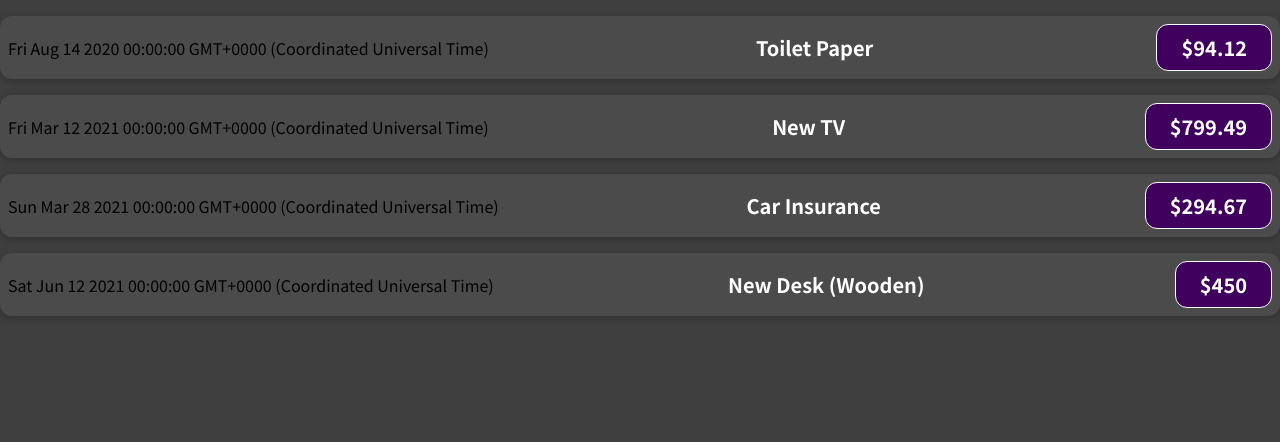
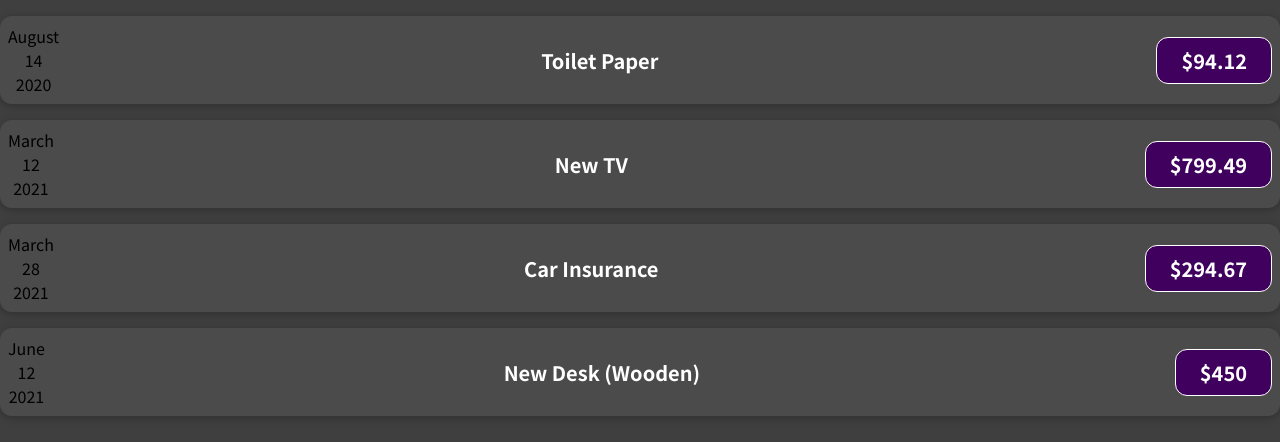
Before and after one commit to BryantIT/react-complete-guide-study, a React (Create React App) app: page / in a window 1280 px wide. Shown: the top 442 px of the page. Built offline with nearby package versions, Linux system fonts and the light colour scheme.

Commit message:
adds more readable date syntax

```diff
--- a/src/components/ExpenseItem/ExpenseItem.js
+++ b/src/components/ExpenseItem/ExpenseItem.js
@@ -3,10 +3,17 @@
 import './style.css'
 
 const ExpenseItem = ({ id, title, amount, date }) => {
+  const month = date.toLocaleString('en-US', { month: 'long' })
+  const day = date.toLocaleString('en-US', { day: '2-digit' })
+  const year = date.getFullYear()
 
   return (
     <div className='expense-item' id={id}>
-      <div>{date.toString()}</div>
+      <div>
+        <div>{month}</div>
+        <div>{day}</div>
+        <div>{year}</div>
+      </div>
       <div className='expense-item-description'>
         <h2>{title}</h2>
         <div className='expense-item-price'>${amount}</div>
```
